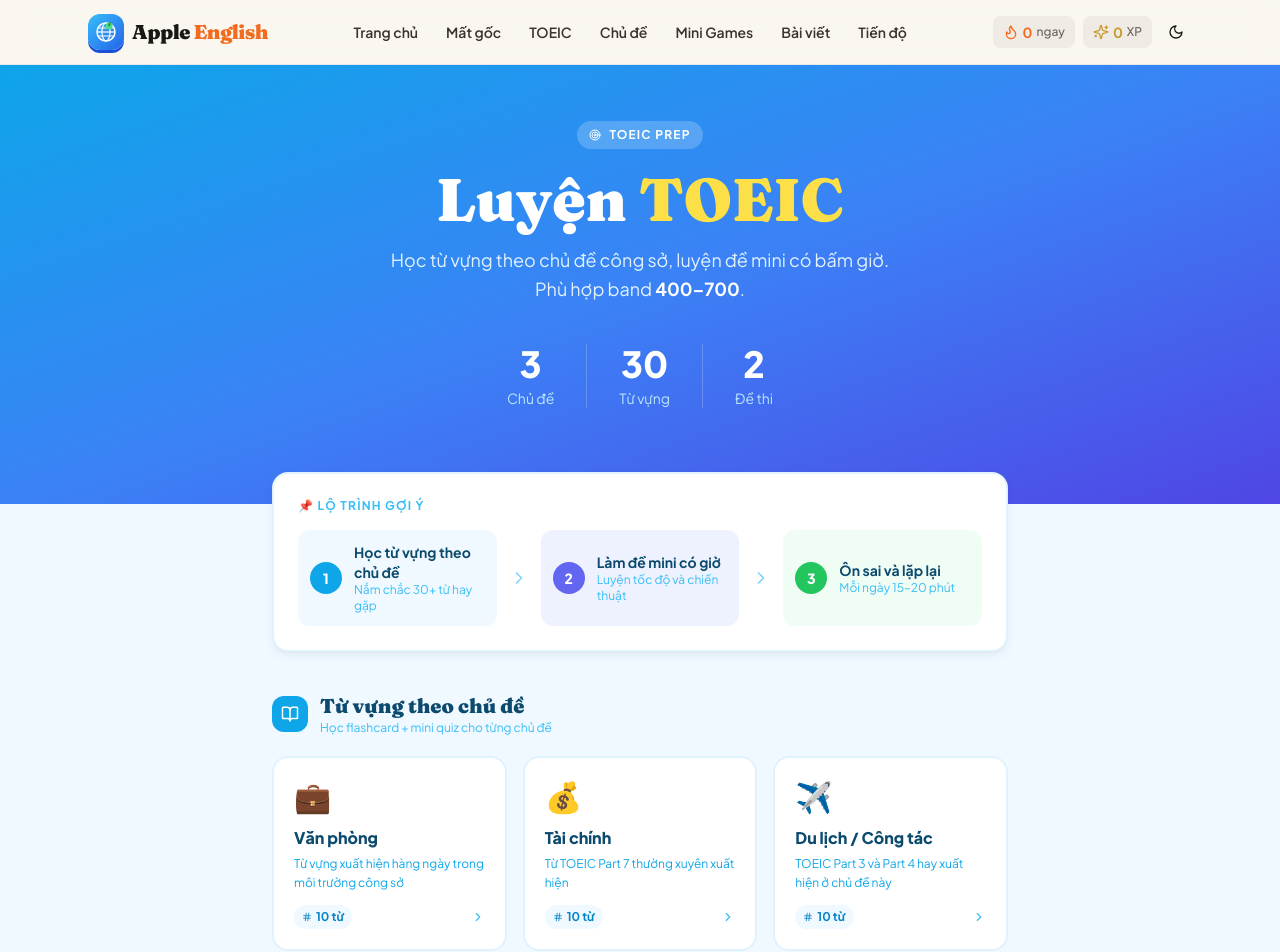
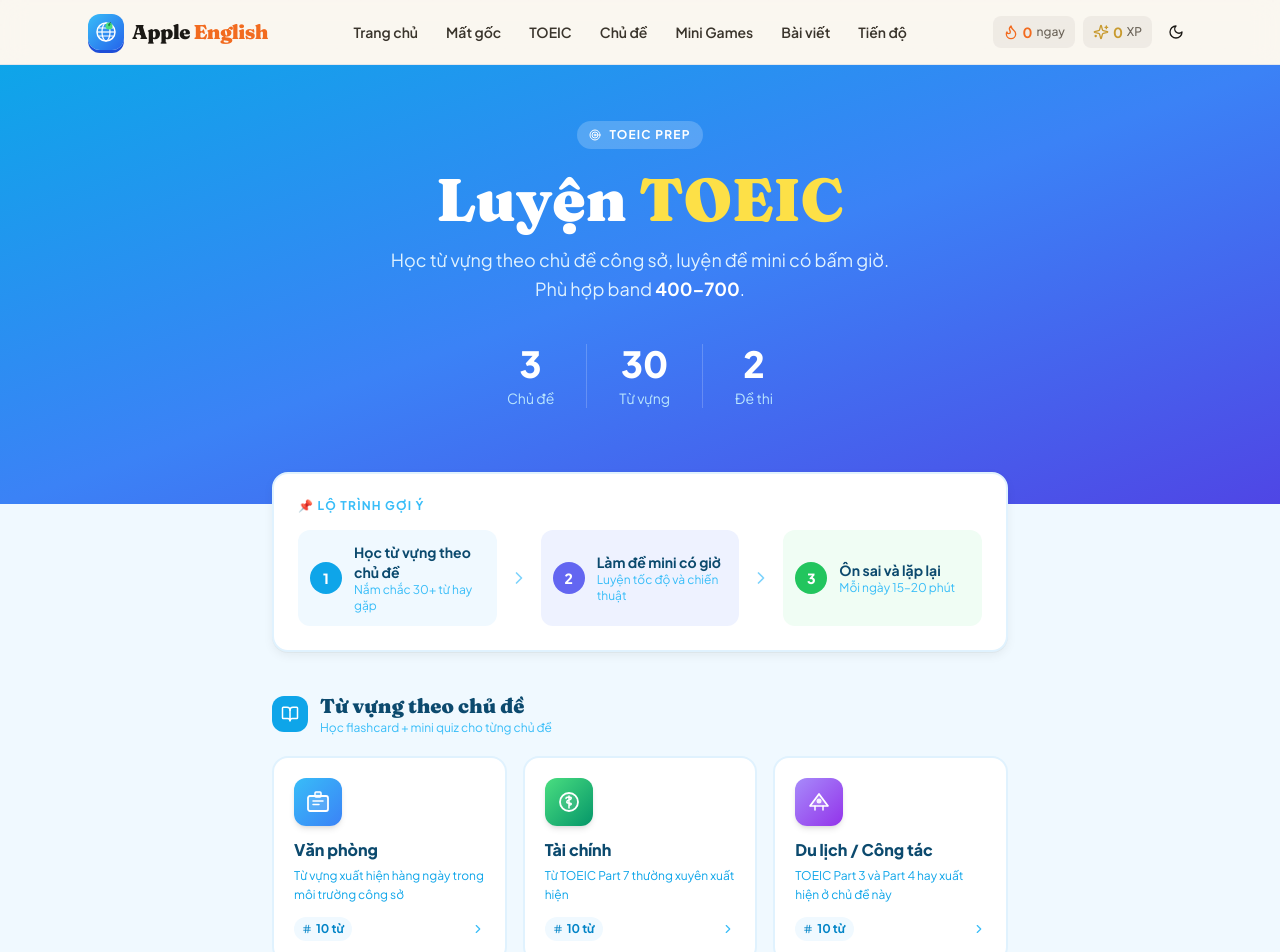
Before and after one commit to NguyeQuanHuy/apple-english, a Next.js app: page /learn/toeic in a window 1280 px wide. Shown: the top 952 px of the page. Built offline with nearby package versions, Linux system fonts and the light colour scheme.

Commit message:
feat: custom SVG icons for TOEIC theme cards

```diff
--- a/app/learn/toeic/page.tsx
+++ b/app/learn/toeic/page.tsx
@@ -1,6 +1,43 @@
 import Link from "next/link";
 import { TOEIC_THEMES, TOEIC_TESTS } from "@/data/toeic";
 import { Clock, Hash, ChevronRight, Target, BookOpen, FileText, Zap } from "lucide-react";
+
+function ThemeIcon({ id }: { id: string }) {
+  const icons: Record<string, JSX.Element> = {
+    office: (
+      <div className="w-12 h-12 rounded-xl bg-gradient-to-br from-sky-400 to-blue-500 flex items-center justify-center shadow-md">
+        <svg width="28" height="28" viewBox="0 0 28 28" fill="none">
+          <rect x="4" y="8" width="20" height="15" rx="2" stroke="white" strokeWidth="1.8" fill="rgba(255,255,255,0.15)"/>
+          <path d="M9 13 L19 13 M9 16.5 L15 16.5" stroke="white" strokeWidth="1.5" strokeLinecap="round"/>
+          <rect x="11" y="4" width="6" height="5" rx="1" stroke="white" strokeWidth="1.5" fill="rgba(255,255,255,0.2)"/>
+        </svg>
+      </div>
+    ),
+    finance: (
+      <div className="w-12 h-12 rounded-xl bg-gradient-to-br from-green-400 to-emerald-600 flex items-center justify-center shadow-md">
+        <svg width="28" height="28" viewBox="0 0 28 28" fill="none">
+          <circle cx="14" cy="14" r="9" stroke="white" strokeWidth="1.8" fill="rgba(255,255,255,0.1)"/>
+          <path d="M14 8 L14 20 M11 10.5 C11 10.5 11 9 14 9 C17 9 17 11 14 12 C11 13 11 15 14 15 C17 15 17 17 14 17" stroke="white" strokeWidth="1.5" strokeLinecap="round"/>
+        </svg>
+      </div>
+    ),
+    travel: (
+      <div className="w-12 h-12 rounded-xl bg-gradient-to-br from-violet-400 to-purple-600 flex items-center justify-center shadow-md">
+        <svg width="28" height="28" viewBox="0 0 28 28" fill="none">
+          <path d="M5 18 L14 6 L23 18" stroke="white" strokeWidth="1.8" strokeLinejoin="round" fill="rgba(255,255,255,0.15)"/>
+          <path d="M5 18 L23 18" stroke="white" strokeWidth="1.5" strokeLinecap="round"/>
+          <circle cx="14" cy="13" r="2.5" fill="white" opacity="0.9"/>
+          <path d="M10 18 L10 22 M18 18 L18 22" stroke="white" strokeWidth="1.5" strokeLinecap="round"/>
+        </svg>
+      </div>
+    ),
+  };
+  return icons[id] ?? (
+    <div className="w-12 h-12 rounded-xl bg-gradient-to-br from-sky-400 to-blue-500 flex items-center justify-center shadow-md">
+      <BookOpen size={20} className="text-white" />
+    </div>
+  );
+}
 
 export default function ToeicIndex() {
   return (
@@ -39,37 +76,28 @@
 
       <div className="max-w-3xl mx-auto px-4 -mt-8 space-y-10">
 
-        {/* Lộ trình gợi ý */}
+        {/* Lộ trình */}
         <div className="bg-white border-2 border-sky-100 rounded-2xl p-6 shadow-card">
           <p className="text-xs font-bold text-sky-400 uppercase tracking-widest mb-4">📌 Lộ trình gợi ý</p>
           <div className="flex flex-col sm:flex-row gap-3">
             <div className="flex-1 flex items-center gap-3 p-3 bg-sky-50 rounded-xl">
               <div className="w-8 h-8 rounded-full bg-sky-500 text-white flex items-center justify-center font-black text-sm flex-shrink-0">1</div>
-              <div>
-                <p className="font-bold text-sky-900 text-sm">Học từ vựng theo chủ đề</p>
-                <p className="text-sky-400 text-xs">Nắm chắc 30+ từ hay gặp</p>
-              </div>
+              <div><p className="font-bold text-sky-900 text-sm">Học từ vựng theo chủ đề</p><p className="text-sky-400 text-xs">Nắm chắc 30+ từ hay gặp</p></div>
             </div>
             <div className="hidden sm:flex items-center text-sky-300"><ChevronRight size={20}/></div>
             <div className="flex-1 flex items-center gap-3 p-3 bg-indigo-50 rounded-xl">
               <div className="w-8 h-8 rounded-full bg-indigo-500 text-white flex items-center justify-center font-black text-sm flex-shrink-0">2</div>
-              <div>
-                <p className="font-bold text-sky-900 text-sm">Làm đề mini có giờ</p>
-                <p className="text-sky-400 text-xs">Luyện tốc độ và chiến thuật</p>
-              </div>
+              <div><p className="font-bold text-sky-900 text-sm">Làm đề mini có giờ</p><p className="text-sky-400 text-xs">Luyện tốc độ và chiến thuật</p></div>
             </div>
             <div className="hidden sm:flex items-center text-sky-300"><ChevronRight size={20}/></div>
             <div className="flex-1 flex items-center gap-3 p-3 bg-green-50 rounded-xl">
               <div className="w-8 h-8 rounded-full bg-green-500 text-white flex items-center justify-center font-black text-sm flex-shrink-0">3</div>
-              <div>
-                <p className="font-bold text-sky-900 text-sm">Ôn sai và lặp lại</p>
-                <p className="text-sky-400 text-xs">Mỗi ngày 15–20 phút</p>
-              </div>
+              <div><p className="font-bold text-sky-900 text-sm">Ôn sai và lặp lại</p><p className="text-sky-400 text-xs">Mỗi ngày 15–20 phút</p></div>
             </div>
           </div>
         </div>
 
-        {/* Từ vựng section */}
+        {/* Từ vựng */}
         <div>
           <div className="flex items-center gap-3 mb-5">
             <div className="w-9 h-9 rounded-xl bg-sky-500 flex items-center justify-center flex-shrink-0">
@@ -82,12 +110,9 @@
           </div>
           <div className="grid sm:grid-cols-3 gap-4">
             {TOEIC_THEMES.map((t) => (
-              <Link
-                key={t.id}
-                href={`/learn/toeic/theme/${t.id}`}
-                className="bg-white border-2 border-sky-100 rounded-2xl p-5 hover:border-sky-400 hover:shadow-card hover:-translate-y-0.5 transition-all active:scale-95 group"
-              >
-                <span className="text-3xl">{t.emoji}</span>
+              <Link key={t.id} href={`/learn/toeic/theme/${t.id}`}
+                className="bg-white border-2 border-sky-100 rounded-2xl p-5 hover:border-sky-400 hover:shadow-card hover:-translate-y-0.5 transition-all active:scale-95 group">
+                <ThemeIcon id={t.id} />
                 <p className="font-black text-sky-900 text-base mt-3 mb-1">{t.title}</p>
                 <p className="text-sky-500 text-xs leading-relaxed mb-3">{t.description}</p>
                 <div className="flex items-center justify-between">
@@ -101,7 +126,7 @@
           </div>
         </div>
 
-        {/* Đề thi section */}
+        {/* Đề thi */}
         <div>
           <div className="flex items-center gap-3 mb-5">
             <div className="w-9 h-9 rounded-xl bg-indigo-500 flex items-center justify-center flex-shrink-0">
@@ -114,11 +139,8 @@
           </div>
           <div className="space-y-3">
             {TOEIC_TESTS.map((t, i) => (
-              <Link
-                key={t.id}
-                href={`/learn/toeic/test/${t.id}`}
-                className="bg-white border-2 border-sky-100 rounded-2xl p-5 flex items-center gap-4 hover:border-indigo-400 hover:shadow-card transition-all active:scale-95 group"
-              >
+              <Link key={t.id} href={`/learn/toeic/test/${t.id}`}
+                className="bg-white border-2 border-sky-100 rounded-2xl p-5 flex items-center gap-4 hover:border-indigo-400 hover:shadow-card transition-all active:scale-95 group">
                 <div className="w-14 h-14 rounded-xl bg-gradient-to-br from-indigo-400 to-blue-600 text-white grid place-items-center font-display text-2xl font-black flex-shrink-0 shadow-md">
                   {i + 1}
                 </div>
@@ -126,15 +148,9 @@
                   <p className="font-black text-sky-900 text-base">{t.title}</p>
                   <p className="text-sky-400 text-sm mt-0.5 truncate">{t.description}</p>
                   <div className="flex gap-4 mt-2">
-                    <span className="flex items-center gap-1 text-xs font-semibold text-sky-400">
-                      <Hash size={11} /> {t.questions.length} câu
-                    </span>
-                    <span className="flex items-center gap-1 text-xs font-semibold text-sky-400">
-                      <Clock size={11} /> {Math.round(t.timeLimitSec / 60)} phút
-                    </span>
-                    <span className="flex items-center gap-1 text-xs font-semibold text-green-500">
-                      <Zap size={11} /> +{t.questions.length * 5} XP
-                    </span>
+                    <span className="flex items-center gap-1 text-xs font-semibold text-sky-400"><Hash size={11} /> {t.questions.length} câu</span>
+                    <span className="flex items-center gap-1 text-xs font-semibold text-sky-400"><Clock size={11} /> {Math.round(t.timeLimitSec / 60)} phút</span>
+                    <span className="flex items-center gap-1 text-xs font-semibold text-green-500"><Zap size={11} /> +{t.questions.length * 5} XP</span>
                   </div>
                 </div>
                 <div className="flex-shrink-0 px-4 py-2 bg-indigo-500 text-white text-sm font-bold rounded-xl group-hover:bg-indigo-600 transition-colors">
```
